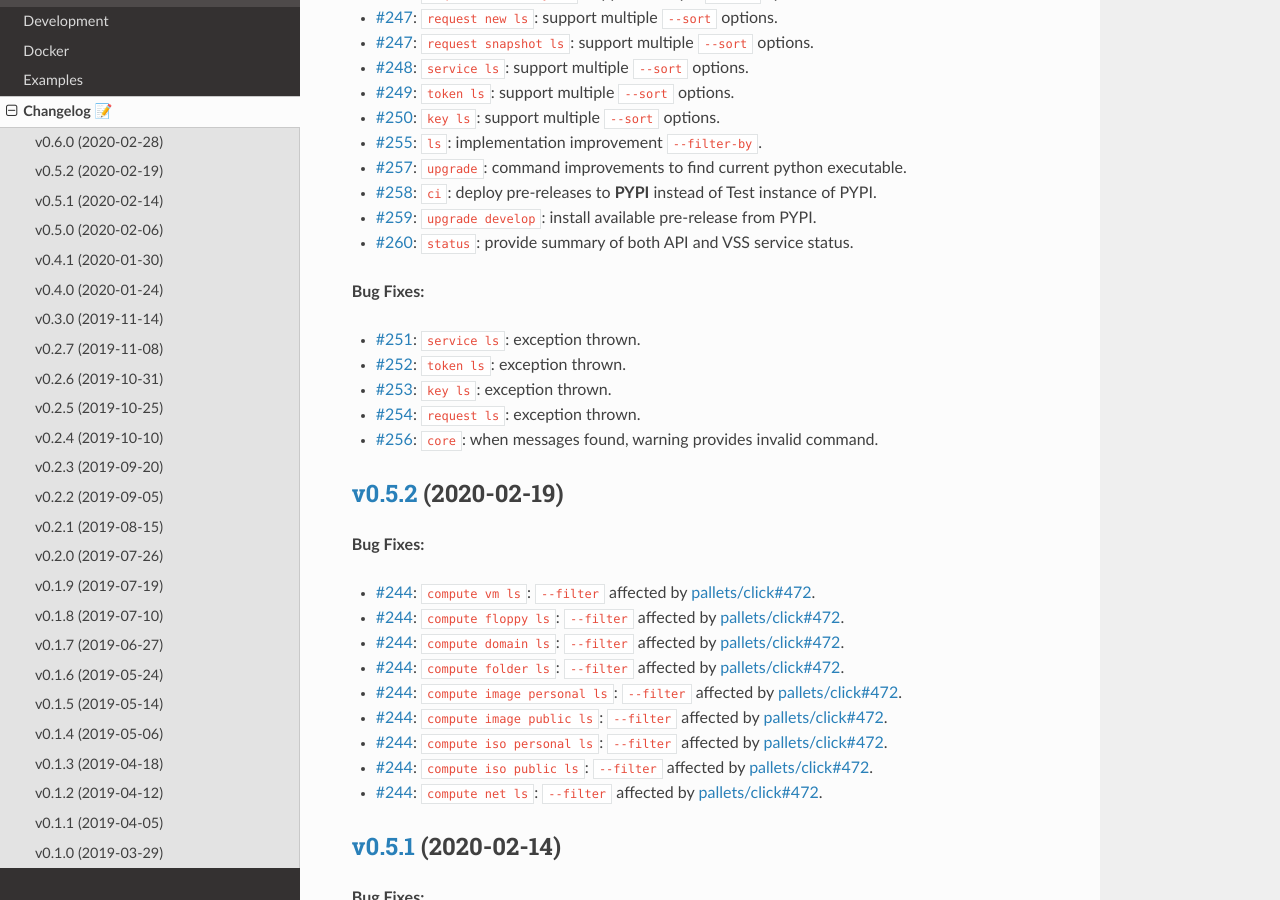
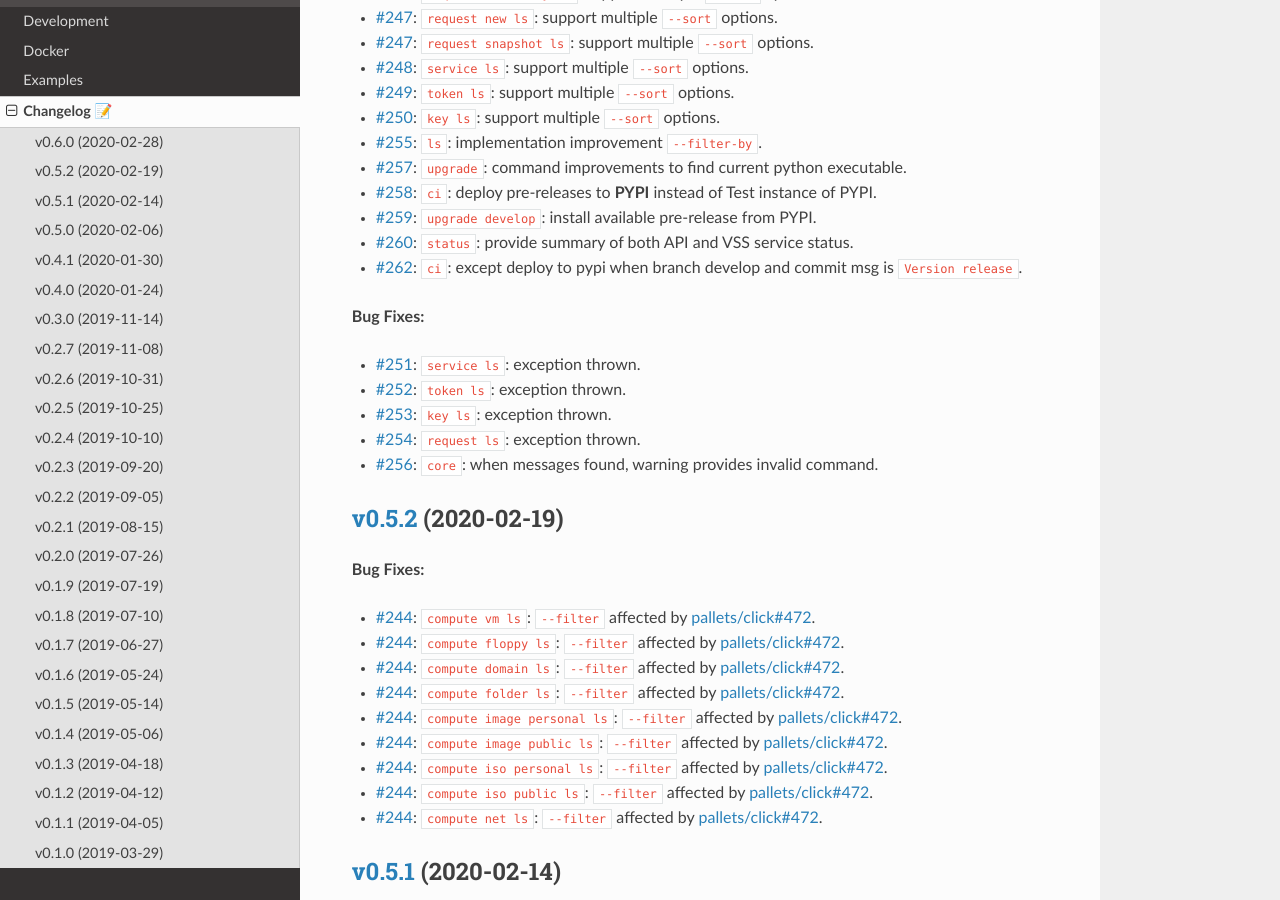
Before and after one commit to EIS-ITS/vss-cli, a Sphinx documentation site: the page built from docs/changelog.rst, in a window 1280 px wide and 900 px high, scrolled down 609 px. Built offline with Sphinx 7.4.7 and the Read the Docs theme 2.0.0, drawn with Linux system fonts in a browser that asks for light colours; the version number could not be read and is left out.

Commit message:
Issue #262: 👷CI/Pipeline except push to pypi when branch develop and commit msg is Version release - fixes #262

```diff
--- a/docs/changelog.rst
+++ b/docs/changelog.rst
@@ -32,6 +32,7 @@ Changelog 📝
 - `#258 <https://gitlab-ee.eis.utoronto.ca/vss/vss-cli/issues/258>`_: ``ci``: deploy pre-releases to **PYPI** instead of Test instance of PYPI.
 - `#259 <https://gitlab-ee.eis.utoronto.ca/vss/vss-cli/issues/259>`_: ``upgrade develop``: install available pre-release from PYPI.
 - `#260 <https://gitlab-ee.eis.utoronto.ca/vss/vss-cli/issues/260>`_: ``status``: provide summary of both API and VSS service status.
+- `#262 <https://gitlab-ee.eis.utoronto.ca/vss/vss-cli/issues/262>`_: ``ci``: except deploy to pypi when branch develop and commit msg is ``Version release``.
 
 **Bug Fixes:**
 
```
Also changed, not shown: CHANGELOG.md (+1 -0 lines), .gitlab-ci.yml.
